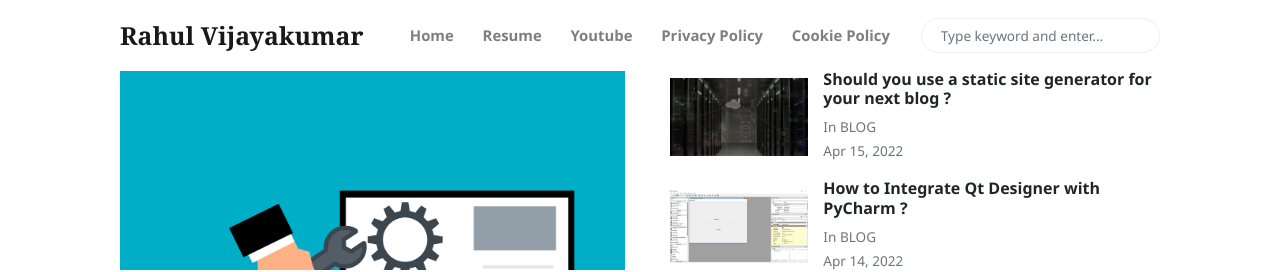
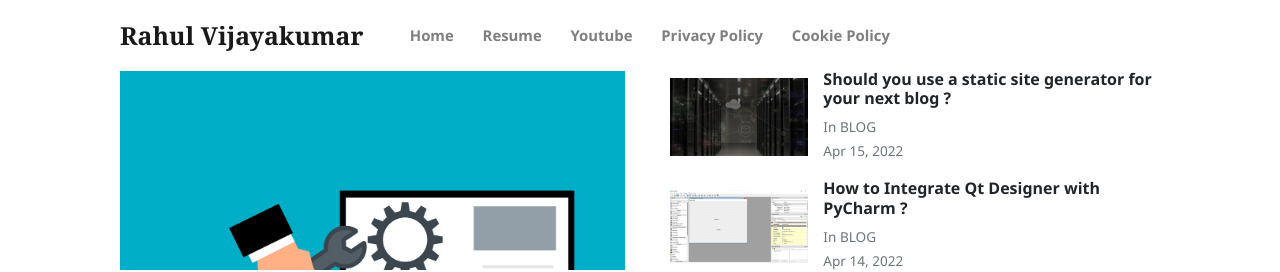
Before and after one commit to rahulvk007/rahulvk007.github.io, a Jekyll site: the page built from index.html, in a window 1280 px wide. Shown: the top 272 px of the page. Built offline with Jekyll 4.4.1, drawn with Linux system fonts in a browser that asks for light colours; nearby versions of some CDN libraries; the list of posts is cut into pages by our own code; comment, search, counter and statistics services are not loaded.

Commit message:
removing search

```diff
--- a/_layouts/default.html
+++ b/_layouts/default.html
@@ -94,17 +94,13 @@
             <ul class="navbar-nav mr-auto d-flex align-items-center">
                 {% include menu-header.html %}
             </ul>
-            <ul class="navbar-nav ml-auto d-flex align-items-center">
-                {% include search-lunr.html %}
-            </ul>
+
         </div>
     </div>
 </nav>
 
 <!-- Search Results -->
-<div id="lunrsearchresults">
-    <ul class="mb-0"></ul>
-</div>
+
 
 <!-- Content -->
 <main role="main" class="site-content">
```
Also changed, not shown: 1 other file.
